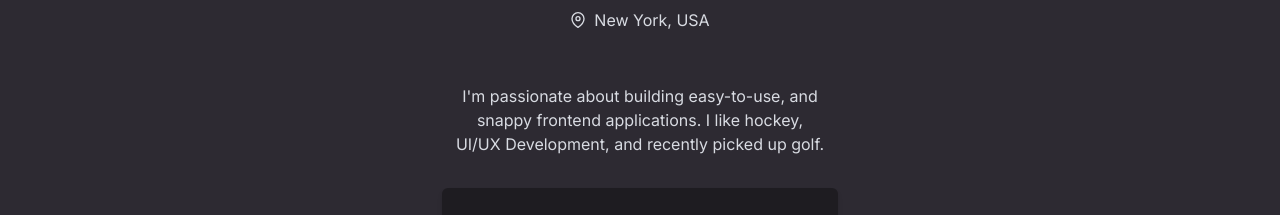
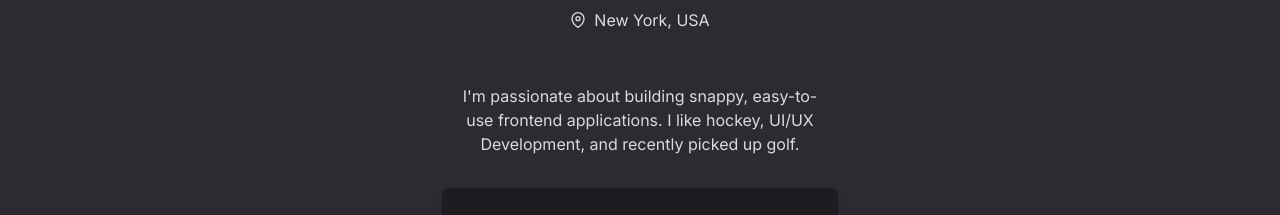
Before and after one commit to Mweeden36/mikeweeden.codes, a Next.js app: page / in a window 1280 px wide. Shown: the part 439-654 px from the top of the page. Built offline with nearby package versions, Linux system fonts and the light colour scheme.

Commit message:
Landing page copy change

```diff
--- a/src/app/page.tsx
+++ b/src/app/page.tsx
@@ -15,7 +15,7 @@ export default function Home() {
       />
       <InfoBlock />
       <p className="md:w-1/3 text-center p-4 max-w-3xl">
-        I&apos;m passionate about building easy-to-use, and snappy frontend
+        I&apos;m passionate about building snappy, easy-to-use frontend
         applications. I like hockey, UI/UX Development, and recently picked up
         golf.
       </p>
```
